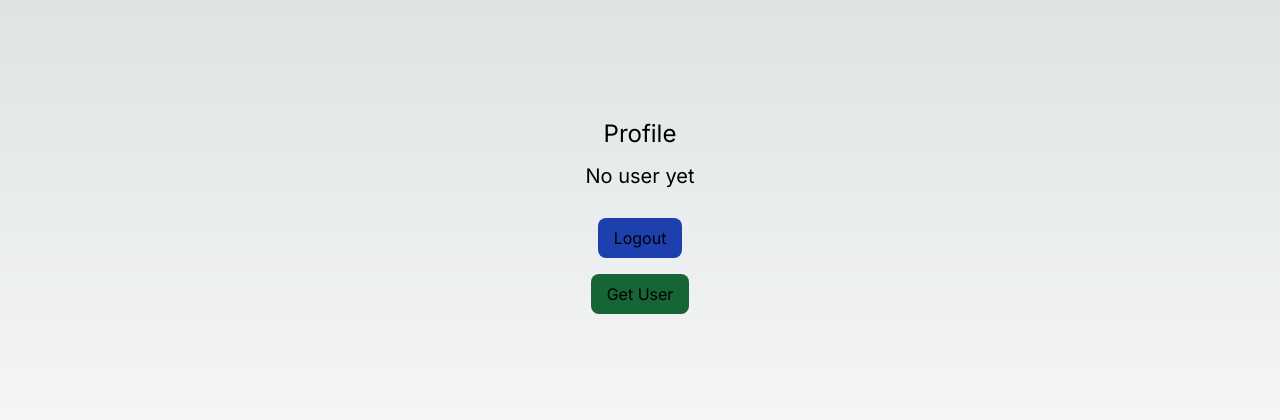
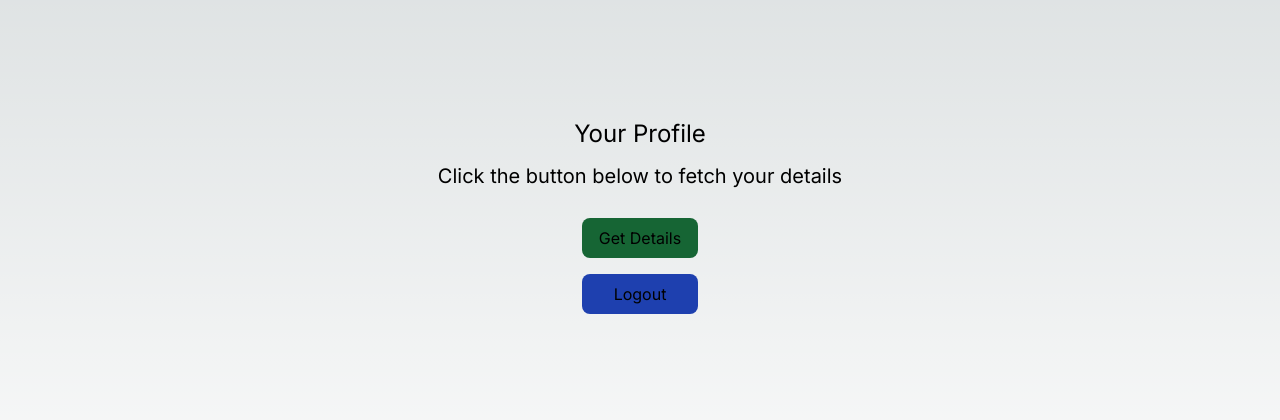
Before and after one commit to Aftab1112/NextJS-Authentication-App, a Next.js app: page /profile in a window 1280 px wide. Shown: the part 184-604 px from the top of the page. Built offline with nearby package versions, Linux system fonts and the light colour scheme.

Commit message:
optimized profile code

```diff
--- a/src/app/api/users/me/route.ts
+++ b/src/app/api/users/me/route.ts
@@ -9,29 +9,20 @@ export const GET = async (request: NextRequest) => {
   try {
     const userId = getDataFromToken(request);
     const user = await User.findOne({ _id: userId }).select("-password");
+
     return NextResponse.json({
-      message: "User found",
+      message: "User details fetched successfully",
       data: user,
     });
   } catch (error) {
-    if (error instanceof Error) {
-      return NextResponse.json(
-        {
-          error: error.message,
-        },
-        {
-          status: 500,
-        }
-      );
-    } else {
-      return NextResponse.json(
-        {
-          error: "An unknown error occured",
-        },
-        {
-          status: 500,
-        }
-      );
-    }
+    console.error("Fetch User Error : ", error);
+
+    return NextResponse.json(
+      {
+        error:
+          error instanceof Error ? error.message : "An unknown error occurred",
+      },
+      { status: 500 }
+    );
   }
 };
--- a/src/app/profile/page.tsx
+++ b/src/app/profile/page.tsx
@@ -5,25 +5,25 @@ import toast from "react-hot-toast";
 import Loader from "../components/Loader";
 import { useRouter } from "next/navigation";
 
+interface UserData {
+  username: string;
+  email: string;
+  isVerified: boolean;
+}
+
 const ProfilePage: React.FC = () => {
   const router = useRouter();
   const [loading, setLoading] = useState<boolean>(false);
-  const [data, setData] = useState<string>("");
+  const [userData, setUserData] = useState<UserData | "">("");
 
   const onLogout = async () => {
     try {
       setLoading(true);
-      const response = await axios.get("/api/users/logout");
-      const successMessage = response.data.message;
-      toast.success(successMessage);
+      await axios.get("/api/users/logout");
+      toast.success("Logged Out Successfully");
       router.push("/login");
     } catch (error) {
-      if (axios.isAxiosError(error) && error.message) {
-        const errorMessage = error.response?.data.message;
-        toast.error(errorMessage);
-      } else {
-        toast.error("Logout failed");
-      }
+      toast.error("Logout Failed");
     } finally {
       setLoading(false);
     }
@@ -33,16 +33,22 @@ const ProfilePage: React.FC = () => {
     try {
       setLoading(true);
       const response = await axios.get("/api/users/me");
-      setData(response.data.data._id);
+      const user = response.data.data;
+      if (user) {
+        setUserData({
+          username: user.username,
+          email: user.email,
+          isVerified: user.isVerified,
+        });
+      }
       const successMessage = response.data.message;
       toast.success(successMessage);
     } catch (error) {
-      if (axios.isAxiosError(error) && error.message) {
-        const errorMessage = error.response?.data.message;
-        toast.error(errorMessage);
-      } else {
-        toast.error("Logout failed");
-      }
+      const errorMessage =
+        axios.isAxiosError(error) && error.message
+          ? error.response?.data.error
+          : "Internal Server Error";
+      toast.error(errorMessage);
     } finally {
       setLoading(false);
     }
@@ -50,21 +56,34 @@ const ProfilePage: React.FC = () => {
   return (
     <div className="flex flex-col items-center justify-center min-h-screen py-2">
       <Loader loading={loading} />
-      <h1 className="text-2xl">Profile</h1>
-      <h2 className="my-3 text-xl">{data === "" ? "No user yet" : data}</h2>
+      <h1 className="text-2xl">Your Profile</h1>
+
+      {userData ? (
+        <div className="my-3 text-xl">
+          <p className="my-2 text-xl">Username : {userData.username}</p>
+          <p className="mt-2 text-xl">Email : {userData.email}</p>
+          <p className="mt-2 text-xl">
+            Email Verified : {userData.isVerified ? "Yes" : "No"}
+          </p>
+        </div>
+      ) : (
+        <p className="my-3 text-xl">
+          Click the button below to fetch your details
+        </p>
+      )}
 
       <button
-        className="px-4 py-2 mt-4 transition duration-200 bg-blue-800 rounded-lg cursor-pointer hover:bg-blue-600"
+        className="px-4 py-2 mt-4 transition duration-200 bg-green-800 rounded-lg cursor-pointer w-[116px] hover:bg-green-600"
+        onClick={getUserDetails}
+      >
+        Get Details
+      </button>
+
+      <button
+        className="px-4 py-2 mt-4 transition duration-200 bg-blue-800 rounded-lg cursor-pointer w-[116px] hover:bg-blue-600"
         onClick={onLogout}
       >
         Logout
-      </button>
-
-      <button
-        className="px-4 py-2 mt-4 transition duration-200 bg-green-800 rounded-lg cursor-pointer hover:bg-green-600"
-        onClick={getUserDetails}
-      >
-        Get User
       </button>
     </div>
   );
```
